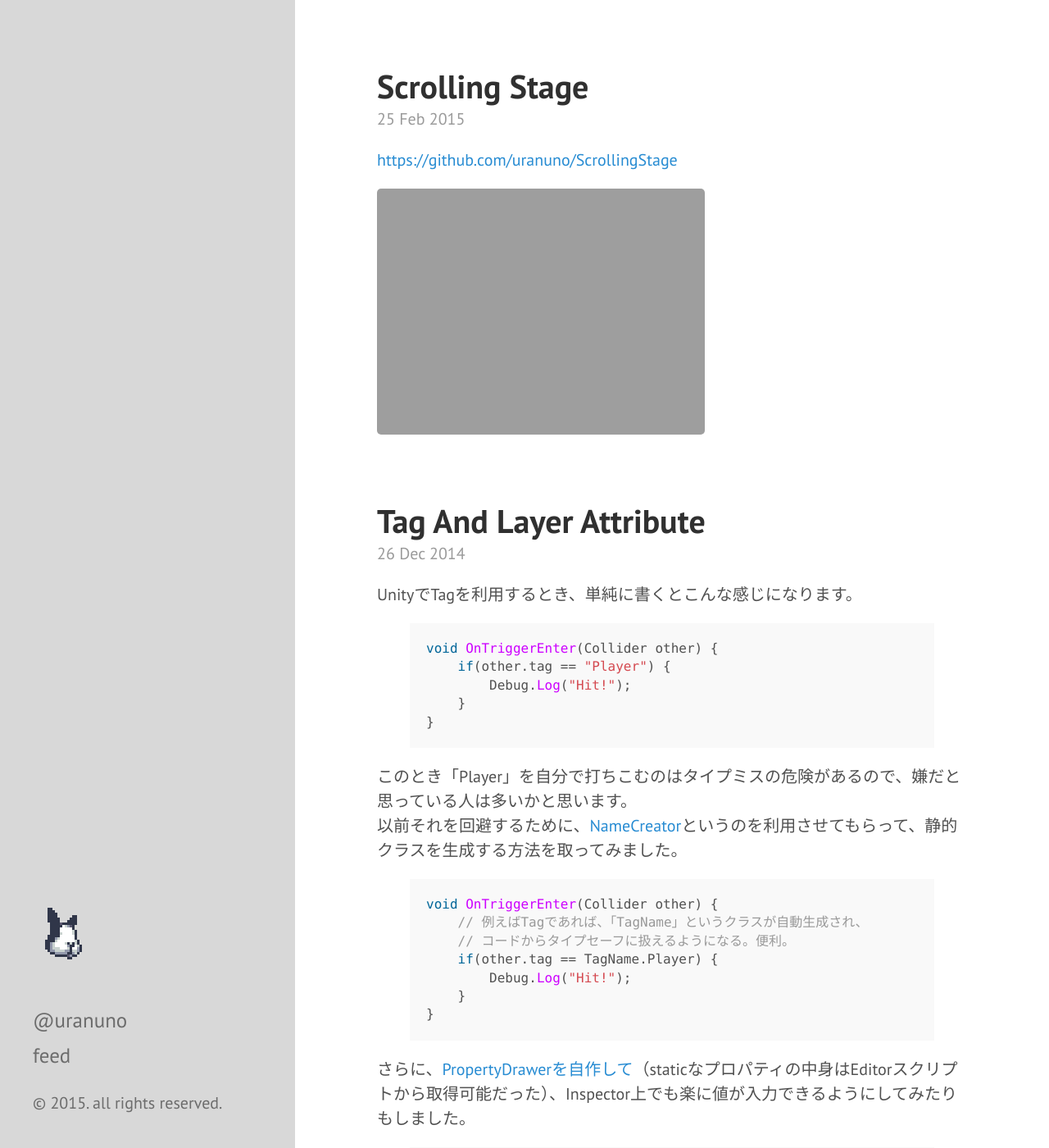
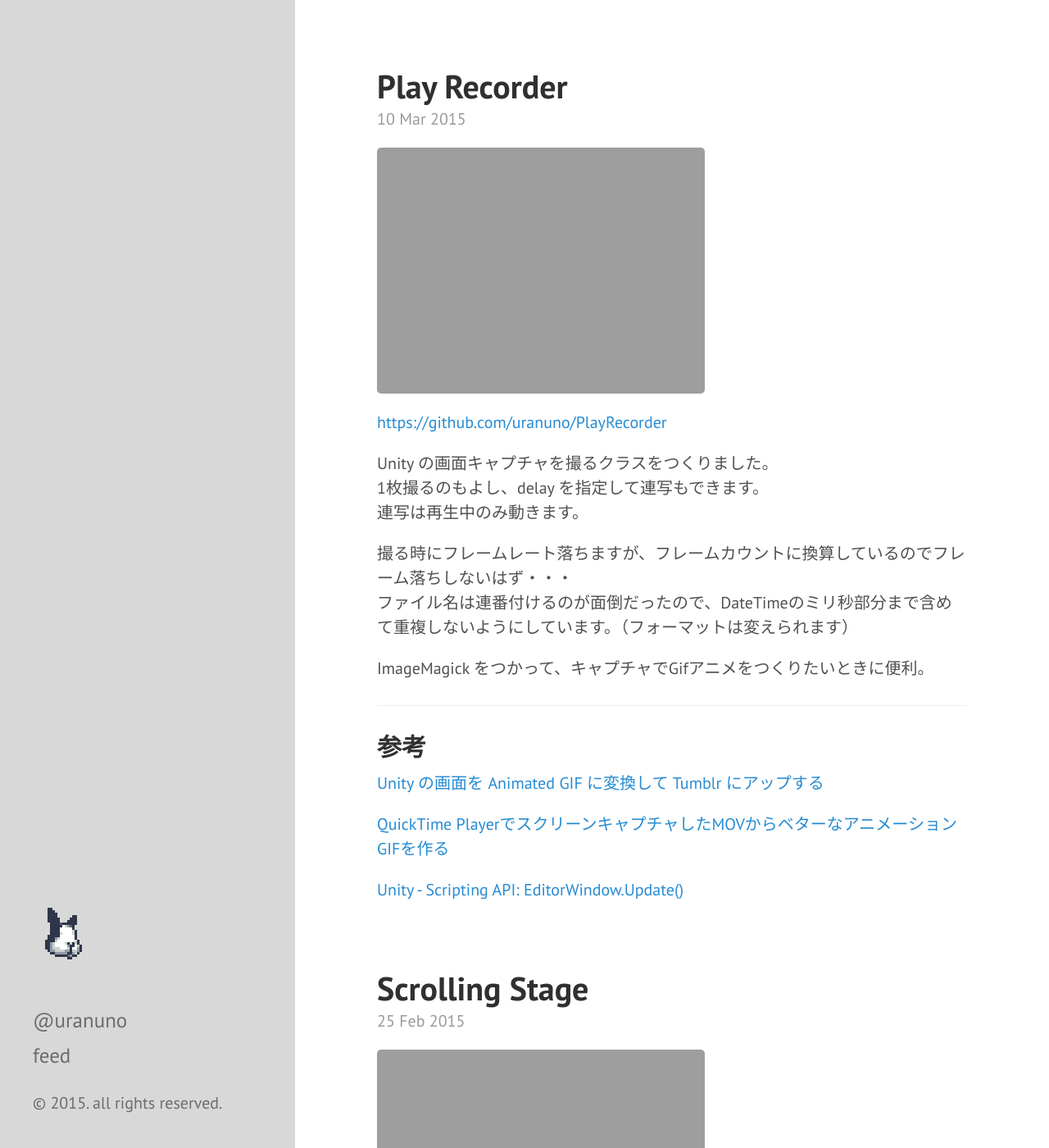
Before and after one commit to uranuno/uranuno.github.io, a Jekyll site: the page built from index.html, in a window 1280 px wide and 1400 px high. Shown: the whole window at 82% size. Built offline with Jekyll 4.4.1, drawn with Linux system fonts in a browser that asks for light colours; Markdown is read by kramdown in place of the engine named in the settings; the list of posts is cut into pages by our own code.

Commit message:
Play Recorder の記事追加

```diff
--- /dev/null
+++ b/_posts/2015-03-10-play-recorder.md
@@ -0,0 +1,25 @@
+---
+layout: post
+---
+
+![PlayRecorder](http://uranuno.github.io/PlayRecorder/playrecorder.png)
+
+[https://github.com/uranuno/PlayRecorder](https://github.com/uranuno/PlayRecorder)
+
+Unity の画面キャプチャを撮るクラスをつくりました。
+1枚撮るのもよし、delay を指定して連写もできます。
+連写は再生中のみ動きます。
+
+撮る時にフレームレート落ちますが、フレームカウントに換算しているのでフレーム落ちしないはず・・・
+ファイル名は連番付けるのが面倒だったので、DateTimeのミリ秒部分まで含めて重複しないようにしています。（フォーマットは変えられます）
+
+ImageMagick をつかって、キャプチャでGifアニメをつくりたいときに便利。
+
+- - -
+
+## 参考
+[Unity の画面を Animated GIF に変換して Tumblr にアップする](https://gist.github.com/keijiro/3330732)
+
+[QuickTime PlayerでスクリーンキャプチャしたMOVからベターなアニメーションGIFを作る](http://genjiapp.com/blog/2014/06/04/generating-better-animated-gif-from-mov-recorded-by-quicktime-player.html)
+
+[Unity - Scripting API: EditorWindow.Update()](http://docs.unity3d.com/ScriptReference/EditorWindow.Update.html)
```
Also changed, not shown: _posts/2015-02-25-scrolling-stage.md (+2 -2 lines).
